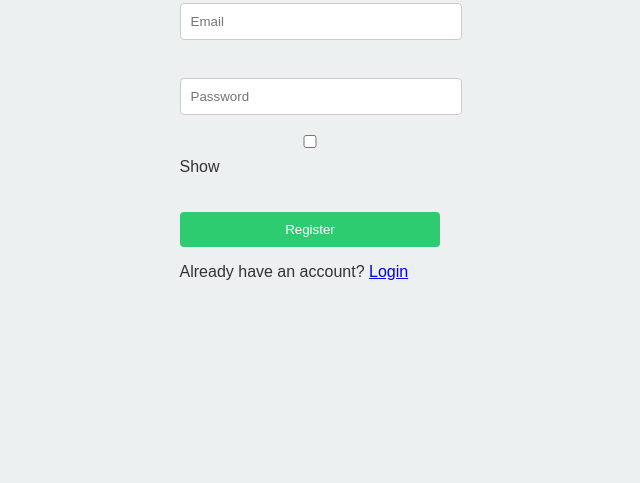
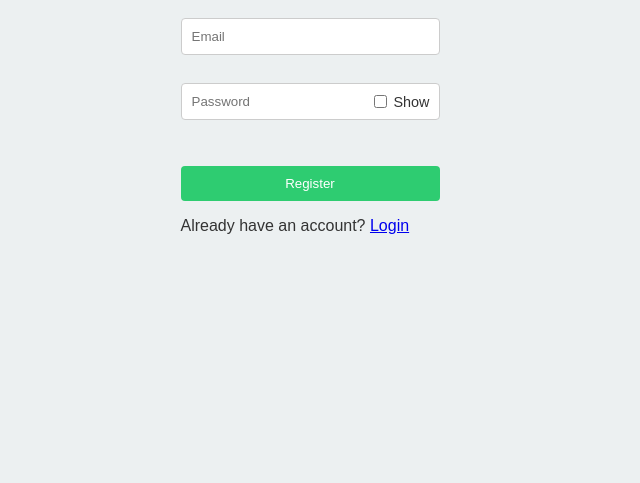
Before and after one commit to Rand1008/habit, a plain HTML site: page register.html in a window 1280 px wide. Shown: the part 333-816 px from the top of the page, without its empty margins (330-970 px from the left). Drawn offline with Linux system fonts and the light colour scheme.

Commit message:
register.css

```diff
--- a/register.css
+++ b/register.css
@@ -28,9 +28,9 @@ body {
   input {
     width: 100%;
     padding: 10px;
-    margin: 10px 0;
     border-radius: 4px;
     border: 1px solid #ccc;
+    box-sizing: border-box;
   }
 
   button {
@@ -46,3 +46,27 @@ body {
   button:hover {
     background-color: #27ae60;
   }
+  .password-container {
+      position: relative;
+      display: flex;
+      align-items: center;
+      width: 100%;
+      margin: 10px 0;
+    }
+
+    .password-container input[type="password"],
+    .password-container input[type="text"] {
+      width: 100%;
+      padding-right: 70px;
+    }
+
+    .show-password {
+      position: absolute;
+      right: 10px;
+      font-size: 0.9em;
+      display: flex;
+      align-items: center;
+      gap: 4px;
+      user-select: none;
+      color: #333;
+    }
```
